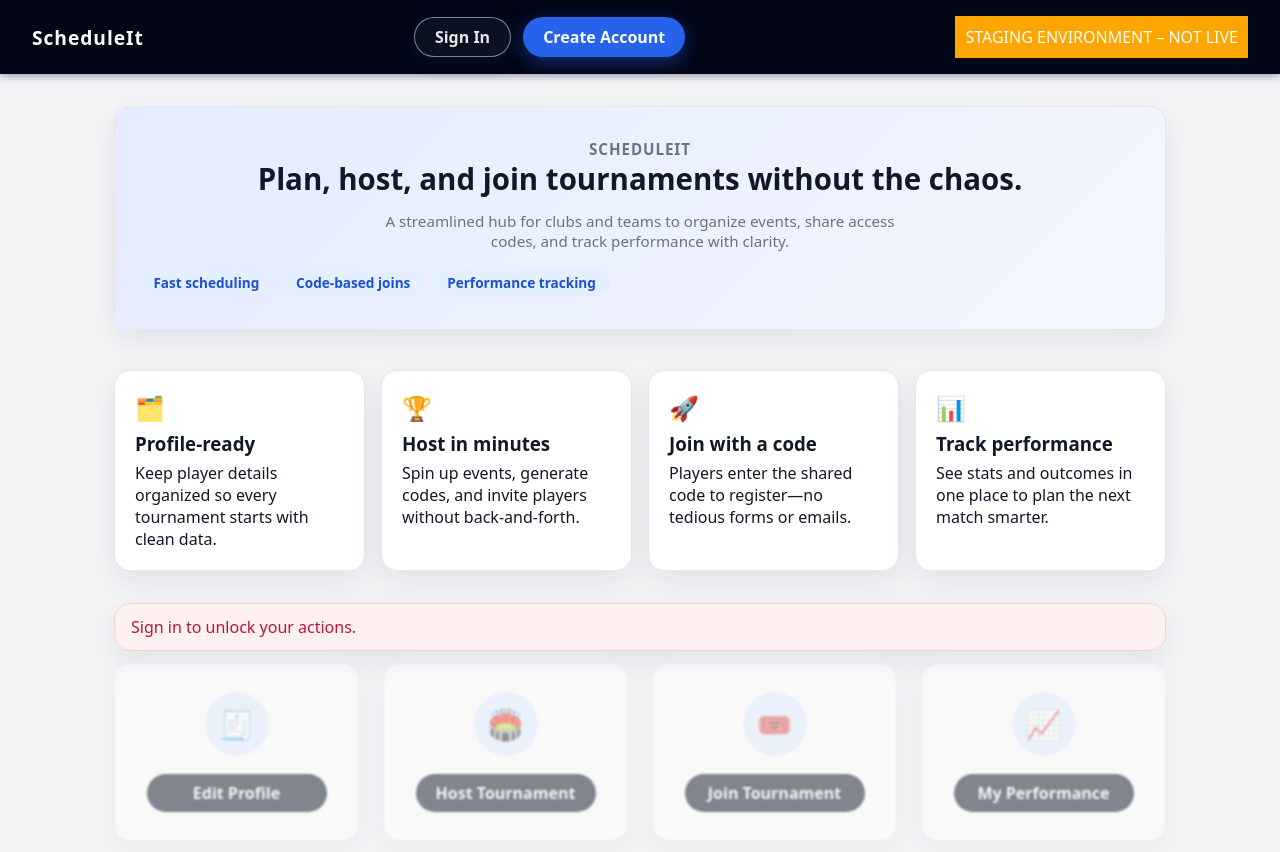
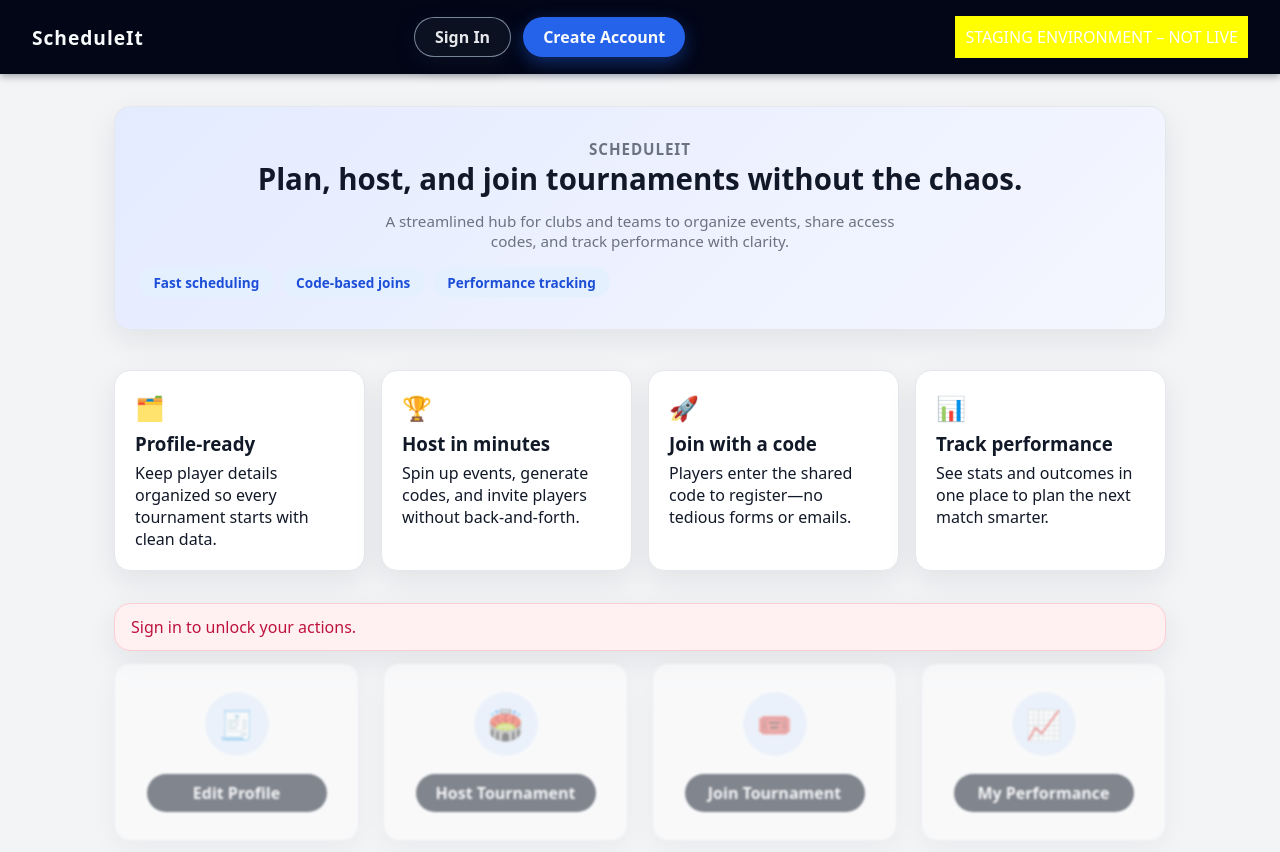
Before and after one commit to PiyushSingh00/my-website, a plain HTML site: page index.html in a window 1280 px wide. Drawn offline with Linux system fonts and the light colour scheme.

```diff
--- a/index.html
+++ b/index.html
@@ -14,7 +14,7 @@
       <button id="signInBtn" class="secondary-btn">Sign In</button>
       <button id="createAccountBtn" class="primary-btn">Create Account</button>
     </div>
-    <div style="background: orange; color: white; padding: 10px; text-align: center;">
+    <div style="background: yellow; color: white; padding: 10px; text-align: center;">
         STAGING ENVIRONMENT – NOT LIVE
     </div>
   </header>
```
